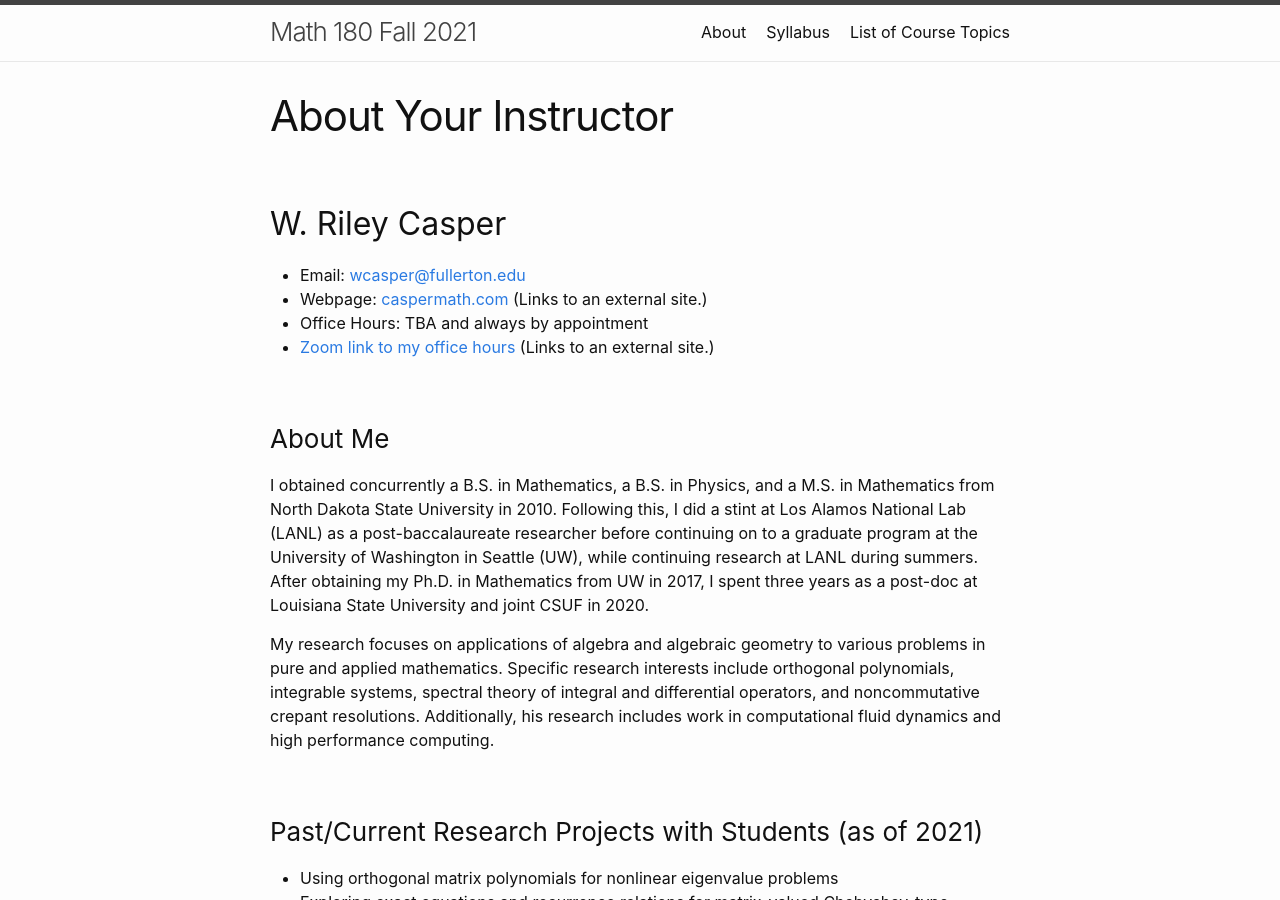
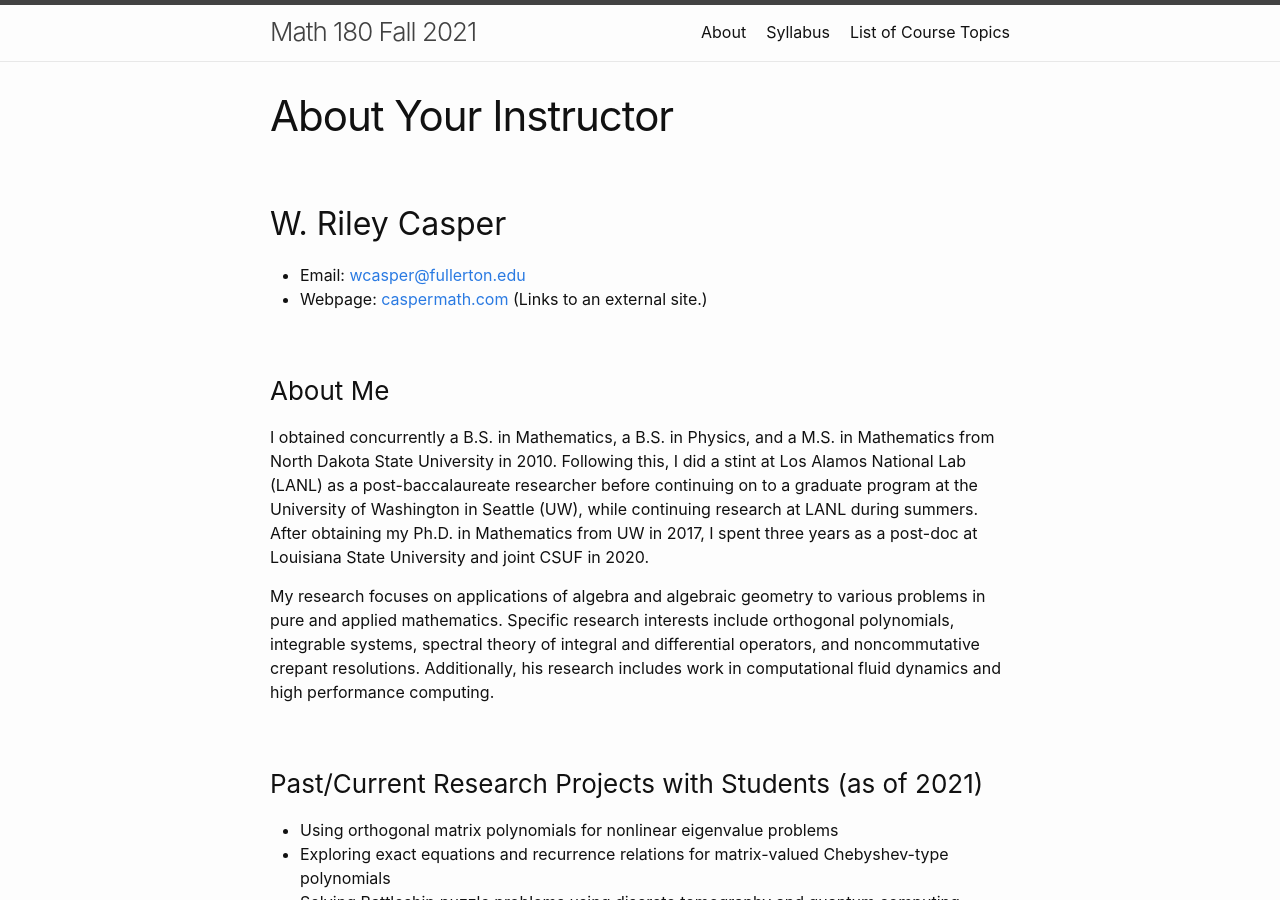
Before and after one commit to wcasper/math180fall2021, a Jekyll site: the page built from about-your-instructor.md, in a window 1280 px wide and 900 px high. Built offline with Jekyll 4.4.1, drawn with Linux system fonts in a browser that asks for light colours.

Commit message:
removed course-specific information

```diff
--- a/about-your-instructor.md
+++ b/about-your-instructor.md
@@ -7,8 +7,6 @@ permalink: /instructor/
 ## W. Riley Casper
 * Email: [wcasper@fullerton.edu](mailto:wcasper@fullerton.edu)
 * Webpage: [caspermath.com](https://www.caspermath.com) (Links to an external site.)
-* Office Hours: TBA and always by appointment
-* [Zoom link to my office hours]("https://fullerton.zoom.us/j/86718734195?pwd=K3BZVDRYSTFtUkZhdVR5UWtYcUY4dz09) (Links to an external site.)
 
 ### About Me
 I obtained concurrently a B.S. in Mathematics, a B.S. in Physics, and a M.S. in Mathematics from North Dakota State University in 2010.  Following this, I did a stint at Los Alamos National Lab (LANL) as a post-baccalaureate researcher before continuing on to a graduate program at the University of Washington in Seattle (UW), while continuing research at LANL during summers.  After obtaining my Ph.D. in Mathematics from UW in 2017, I spent three years as a post-doc at Louisiana State University and joint CSUF in 2020.
```
